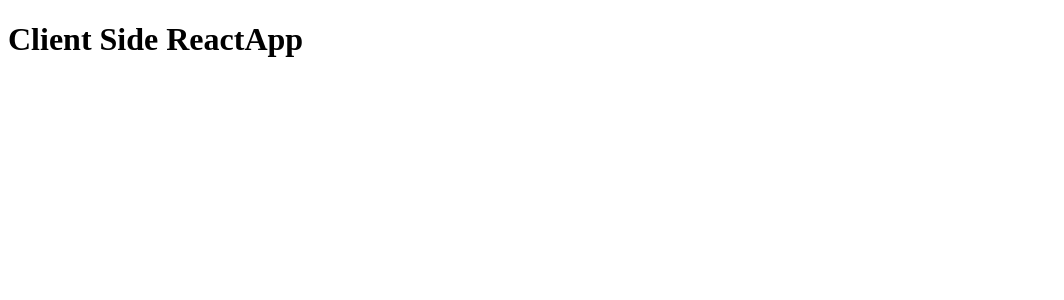
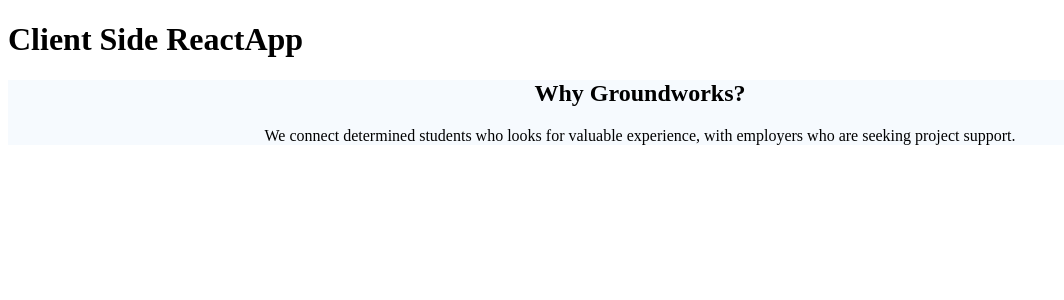
Before and after one commit to FAC-Sixteen/groundworks, a React app: page / in a window 1280 px wide. Shown: the top 300 px of the page, without its empty margins (0-1064 px from the left). Built offline with nearby package versions, Linux system fonts and the light colour scheme.

Commit message:
create info component Relates #30

```diff
--- a/src/App.js
+++ b/src/App.js
@@ -1,11 +1,13 @@
 import React, { Component } from "react";
+import Info from "./components/Homepage/Info/Info";
 
 const App = () => {
-    return (
-      <div>
-        <h1>Client Side ReactApp</h1>
-      </div>
-    );
-}
+  return (
+    <div>
+      <h1>Client Side ReactApp</h1>
+      <Info />
+    </div>
+  );
+};
 
 export default App;
--- a/src/components/Homepage/Info/Info.css
+++ b/src/components/Homepage/Info/Info.css
@@ -0,0 +1,4 @@
+.infoComponent {
+  text-align: center;
+  background-color: rgba(246, 250, 254, 1);
+}
--- a/src/components/Homepage/Info/Info.js
+++ b/src/components/Homepage/Info/Info.js
@@ -0,0 +1,16 @@
+import React from "react";
+import "./Info.css";
+
+const Info = () => {
+  return (
+    <div className="infoComponent">
+      <h2 className="infoComponent--header">Why Groundworks?</h2>
+      <p className="infoComponent--paragraph">
+        We connect determined students who looks for valuable experience, with
+        employers who are seeking project support.
+      </p>
+    </div>
+  );
+};
+
+export default Info;
```
